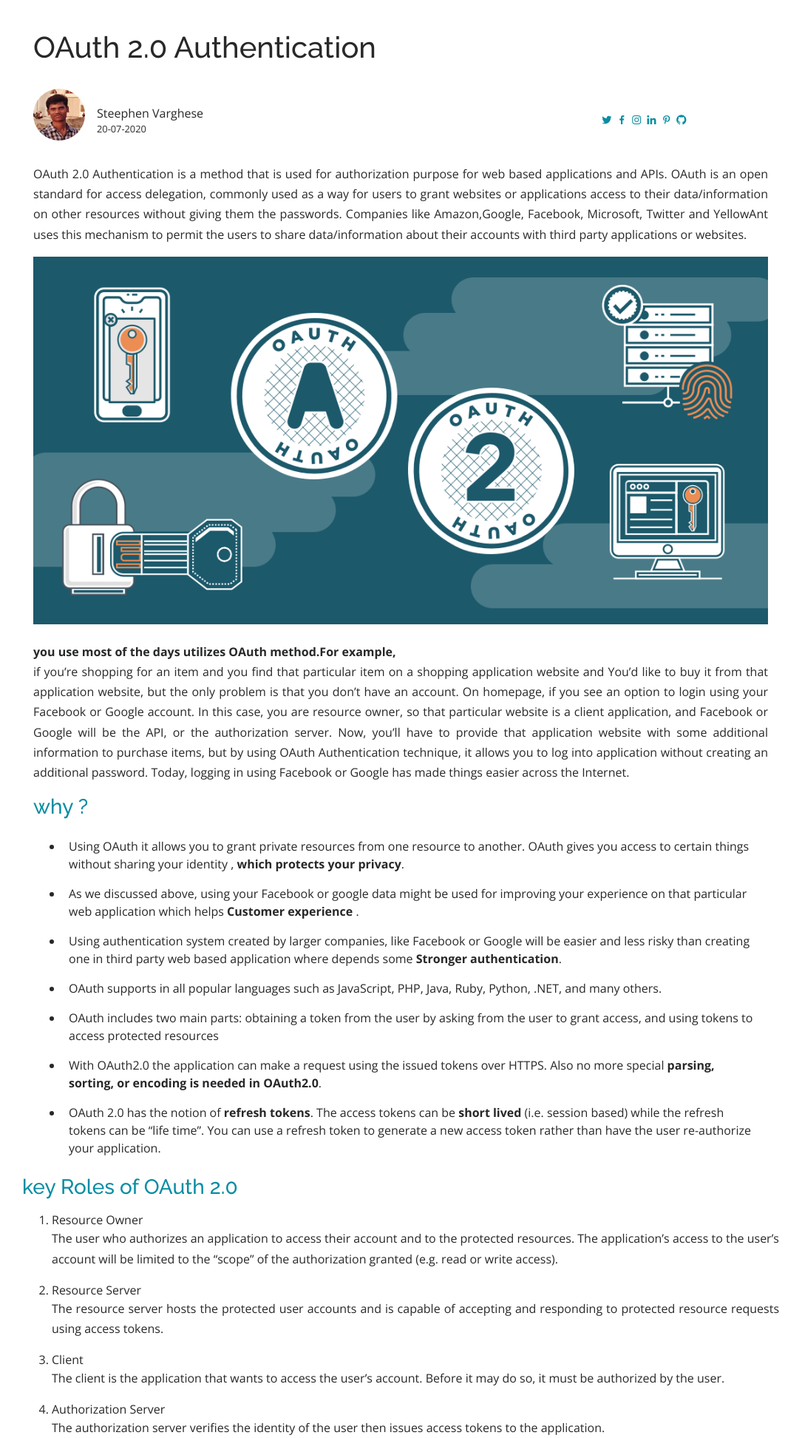
After one commit to steephenv/portfolio, a PHP site: page /portfolio-details.html in a window 1280 px wide. The commit adds this page. Shown: the top 1944 px of the page at 74% size, without its empty margins (98-1183 px from the left). Run offline with PHP 8.4, Linux system fonts and the light colour scheme.

Commit message:
style and contents added for portfolio

```diff
--- a/assets/css/style.css
+++ b/assets/css/style.css
@@ -11,6 +11,7 @@
 body {
   font-family: "Open Sans", sans-serif;
   color: #272829;
+  width: 100%
 }
 
 a {
@@ -144,7 +145,8 @@ h6 {
 
 @media (min-width: 992px) {
   #main {
-    margin-left: 100px;
+    margin: 0 auto;
+    width: 80%;
   }
 }
 
@@ -360,7 +362,7 @@ section {
 }
 
 .section-title h2::before {
-  content: '';
+  content: "";
   position: absolute;
   display: block;
   width: 120px;
@@ -371,7 +373,7 @@ section {
 }
 
 .section-title h2::after {
-  content: '';
+  content: "";
   position: absolute;
   display: block;
   width: 40px;
@@ -482,7 +484,7 @@ section {
 .skills .progress-bar {
   width: 1px;
   height: 10px;
-  transition: .9s;
+  transition: 0.9s;
   background-color: #088da2;
 }
 
@@ -1202,3 +1204,64 @@ section {
 .text-padding {
   padding-bottom: 10px;
 }
+
+.blog-img-container {
+  display: flex;
+  flex-direction: column;
+  align-items: center
+}
+
+.blog-text-container p {
+  text-align: justify;
+  line-height: 1.7rem;
+}
+
+.blog-text-container h3 {
+  font-weight: 500;
+  margin-bottom: 1rem;
+  color: #078da2;
+}
+
+.blog-text-container ul li {
+  padding: 0.5rem;
+}
+
+.blog-title {
+  margin-bottom: 1.5rem
+}
+
+.prof-img {
+  border-radius: 50%;
+}
+
+.avatar {
+  display: flex;
+  flex-direction: row;
+  align-items: center;
+}
+
+.avatar-title {
+  font-size: 1rem
+}
+
+.avatar-image {
+  padding-right: 1rem;
+  padding-bottom: 1rem;
+}
+
+.link-container {
+  align-items: center;
+  display: flex;
+}
+
+.avatar-date {
+  font-size: .8rem;
+}
+
+.list-container {
+  width: calc(100% - 40px)
+}
+
+.blog-link {
+  cursor: pointer;
+}
--- a/assets/js/main.js
+++ b/assets/js/main.js
@@ -1,16 +1,16 @@
 /**
-* Template Name: MyResume - v2.1.0
-* Template URL: https://bootstrapmade.com/free-html-bootstrap-template-my-resume/
-* Author: BootstrapMade.com
-* License: https://bootstrapmade.com/license/
-*/
-!(function($) {
+ * Template Name: MyResume - v2.1.0
+ * Template URL: https://bootstrapmade.com/free-html-bootstrap-template-my-resume/
+ * Author: BootstrapMade.com
+ * License: https://bootstrapmade.com/license/
+ */
+!(function ($) {
   "use strict";
 
   // Preloader
-  $(window).on('load', function() {
+  $(window).on('load', function () {
     if ($('#preloader').length) {
-      $('#preloader').delay(100).fadeOut('slow', function() {
+      $('#preloader').delay(100).fadeOut('slow', function () {
         $(this).remove();
       });
     }
@@ -30,7 +30,7 @@
   }
 
   // Smooth scroll for the navigation menu and links with .scrollto classes
-  $(document).on('click', '.nav-menu a, .scrollto', function(e) {
+  $(document).on('click', '.nav-menu a, .scrollto', function (e) {
     if (location.pathname.replace(/^\//, '') == this.pathname.replace(/^\//, '') && location.hostname == this.hostname) {
       var target = $(this.hash);
       if (target.length) {
@@ -57,7 +57,7 @@
   });
 
   // Activate smooth scroll on page load with hash links in the url
-  $(document).ready(function() {
+  $(document).ready(function () {
     if (window.location.hash) {
       var initial_nav = window.location.hash;
       if ($(initial_nav).length) {
@@ -69,12 +69,12 @@
     }
   });
 
-  $(document).on('click', '.mobile-nav-toggle', function(e) {
+  $(document).on('click', '.mobile-nav-toggle', function (e) {
     $('body').toggleClass('mobile-nav-active');
     $('.mobile-nav-toggle i').toggleClass('icofont-navigation-menu icofont-close');
   });
 
-  $(document).click(function(e) {
+  $(document).click(function (e) {
     var container = $(".mobile-nav-toggle");
     if (!container.is(e.target) && container.has(e.target).length === 0) {
       if ($('body').hasClass('mobile-nav-active')) {
@@ -88,10 +88,10 @@
   var nav_sections = $('section');
   var main_nav = $('.nav-menu, #mobile-nav');
 
-  $(window).on('scroll', function() {
+  $(window).on('scroll', function () {
     var cur_pos = $(this).scrollTop() + 300;
 
-    nav_sections.each(function() {
+    nav_sections.each(function () {
       var top = $(this).offset().top,
         bottom = top + $(this).outerHeight();
 
@@ -108,7 +108,7 @@
   });
 
   // Back to top button
-  $(window).scroll(function() {
+  $(window).scroll(function () {
     if ($(this).scrollTop() > 100) {
       $('.back-to-top').fadeIn('slow');
     } else {
@@ -116,7 +116,7 @@
     }
   });
 
-  $('.back-to-top').click(function() {
+  $('.back-to-top').click(function () {
     $('html, body').animate({
       scrollTop: 0
     }, 1500, 'easeInOutExpo');
@@ -130,8 +130,8 @@
   });
 
   // Skills section
-  $('.skills-content').waypoint(function() {
-    $('.progress .progress-bar').each(function() {
+  $('.skills-content').waypoint(function () {
+    $('.progress .progress-bar').each(function () {
       $(this).css("width", $(this).attr("aria-valuenow") + '%');
     });
   }, {
@@ -147,12 +147,12 @@
   }
 
   // Porfolio isotope and filter
-  $(window).on('load', function() {
+  $(window).on('load', function () {
     var portfolioIsotope = $('.portfolio-container').isotope({
       itemSelector: '.portfolio-item'
     });
 
-    $('#portfolio-flters li').on('click', function() {
+    $('#portfolio-flters li').on('click', function () {
       $("#portfolio-flters li").removeClass('filter-active');
       $(this).addClass('filter-active');
 
@@ -189,3 +189,7 @@
   });
 
 })(jQuery);
+
+function goto(url) {
+  window.location.href = url
+}
--- /dev/null
+++ b/portfolio-details.html
@@ -0,0 +1,282 @@
+<!DOCTYPE html>
+<html lang="en">
+
+<head>
+  <meta charset="utf-8">
+  <meta content="width=device-width, initial-scale=1.0" name="viewport">
+
+  <title> OAuth 2.0 Blog</title>
+  <meta content="" name="descriptison">
+  <meta content="" name="keywords">
+
+  <!-- Favicons -->
+  <link href="assets/img/favicon.ico" rel="icon">
+  <link href="assets/img/apple-touch-icon.png" rel="apple-touch-icon">
+
+  <!-- Google Fonts -->
+  <link
+    href="https://fonts.googleapis.com/css?family=Open+Sans:300,300i,400,400i,600,600i,700,700i|Raleway:300,300i,400,400i,500,500i,600,600i,700,700i|Poppins:300,300i,400,400i,500,500i,600,600i,700,700i"
+    rel="stylesheet">
+
+  <!-- Vendor CSS Files -->
+  <link href="assets/vendor/bootstrap/css/bootstrap.min.css" rel="stylesheet">
+  <link href="assets/vendor/icofont/icofont.min.css" rel="stylesheet">
+  <link href="assets/vendor/boxicons/css/boxicons.min.css" rel="stylesheet">
+
+  <!-- Template Main CSS File -->
+  <link href="assets/css/style.css" rel="stylesheet">
+
+  <!-- =======================================================
+  * Template Name: MyResume - v2.1.0
+  * Template URL: https://bootstrapmade.com/free-html-bootstrap-template-my-resume/
+  * Author: BootstrapMade.com
+  * License: https://bootstrapmade.com/license/
+  ======================================================== -->
+</head>
+
+<body>
+
+  <main id="main">
+
+    <!-- ======= Portfolio Details ======= -->
+    <section id="portfolio-details" class="portfolio-details">
+      <div class="container" data-aos="fade-up">
+        <div class="row">
+          <div class="col-lg-12">
+            <h1 class="blog-title">
+              OAuth 2.0 Authentication
+            </h1>
+          </div>
+        </div>
+        <div class="row mt-2 mb-3">
+          <div class="col-md-9">
+            <div class="avatar">
+              <div class="avatar-image">
+                <img src="assets/img/steephen.jpg" alt="Avatar" class="prof-img" width="70" height="70">
+              </div>
+              <div>
+                <span class="avatar-title"> Steephen Varghese</span>
+                <div class="avatar-date"> 20-07-2020</div>
+              </div>
+            </div>
+          </div>
+          <div class="col-md-3 link-container">
+            <div class="social-links">
+              <a href="https://twitter.com/steephenvrs3" class="twitter"><i class="bx bxl-twitter"></i></a>
+              <a href="https://www.facebook.com/steephen.varghese/about" class="facebook"><i
+                  class="bx bxl-facebook"></i></a>
+              <a href="https://www.instagram.com/steephenn_varghese/?hl=en" class="instagram"><i
+                  class="bx bxl-instagram"></i></a>
+              <a href="https://www.linkedin.com/in/steephen-varghese-5a6973158/" class="linkedin"><i
+                  class="bx bxl-linkedin"></i></a>
+              <a href="https://in.pinterest.com/steephenv/" class="pinterest-alt"><i
+                  class="bx bxl-pinterest-alt"></i></a>
+              <a href="https://github.com/steephenv/" class="github"><i class="bx bxl-github"></i></a>
+            </div>
+          </div>
+        </div>
+
+        <div class="row">
+          <div class="col-lg-12 blog-text-container blog-img-container">
+            <p>
+              OAuth 2.0 Authentication is a method that is used for authorization purpose for web based applications
+              and
+              APIs.
+              OAuth is an open standard for access delegation, commonly used as a way for users to grant websites or
+              applications access to their data/information on other resources without giving them the passwords.
+              Companies like Amazon,Google, Facebook, Microsoft, Twitter and YellowAnt uses this mechanism to permit
+              the
+              users to share data/information about their accounts with third party applications or websites.
+            </p>
+
+            <img src="assets/img/everything-about-oauth-article.png" class="img-fluid mb-4" alt="">
+            <p>
+              <strong> you use most of the days utilizes OAuth method.For example,</strong><br />
+              if you’re shopping for an item and you find that particular item on a shopping application website and
+              You’d like to buy it from that application website, but the only problem is that you don’t have an
+              account.
+              On homepage, if you see an option to login using your Facebook or Google account. In this case, you
+              are
+              resource owner,
+              so that particular website is a client application, and Facebook or Google will be the API, or the
+              authorization server.
+              Now, you’ll have to provide that application website with some additional information to purchase
+              items,
+              but by using OAuth Authentication technique, it allows you to log into application without creating an
+              additional password.
+              Today, logging in using Facebook or Google has made things easier across the Internet.
+            </p>
+          </div>
+        </div>
+        <div class="row">
+          <div class="col-lg-12 blog-text-container list-container">
+            <h3> why ?</h3>
+            <ul>
+              <li>Using OAuth it allows you to grant private resources from one resource to another. OAuth gives you
+                access to certain things without sharing your identity , <b> which protects your privacy</b>.</li>
+              <li>
+                As we discussed above, using your Facebook or google data might be used for improving your
+                experience on
+                that particular web application which helps <b> Customer experience </b>.
+              </li>
+              <li>
+                Using authentication system created by larger companies, like Facebook or Google will be easier and
+                less
+                risky than creating one in third party web based application where depends some <b>Stronger
+                  authentication</b>.
+              </li>
+              <li>
+                OAuth supports in all popular languages such as JavaScript, PHP, Java, Ruby, Python, .NET, and many
+                others.
+              </li>
+              <li>
+                OAuth includes two main parts: obtaining a token from the user by asking from the user to grant
+                access,
+                and using tokens to access protected resources
+              </li>
+              <li>
+                With OAuth2.0 the application can make a request using the issued tokens over HTTPS. Also no more
+                special <b> parsing, sorting, or encoding is needed in OAuth2.0</b>.
+              </li>
+              <li>
+                OAuth 2.0 has the notion of <b>refresh tokens</b>. The access tokens can be <b>short lived</b> (i.e.
+                session based) while the refresh tokens can be “life time”. You can use a refresh token to generate
+                a
+                new access token rather than have the user re-authorize your application.
+              </li>
+            </ul>
+          </div>
+          <div class="row">
+
+            <div class="col-lg-12 blog-text-container list-container">
+              <h3>key Roles of OAuth 2.0
+              </h3>
+              <ol>
+                <li>
+                  Resource Owner
+                  <p>The user who authorizes an application to access their account and to the protected resources.
+                    The application’s access to the user’s account will be limited to the “scope” of the
+                    authorization
+                    granted (e.g. read or write access).
+                  </p>
+                </li>
+                <li>
+                  Resource Server
+                  <p>The resource server hosts the protected user accounts and is capable of accepting and
+                    responding to
+                    protected resource requests using access tokens.
+
+                  </p>
+                </li>
+                <li>
+                  Client
+                  <p>The client is the application that wants to access the user’s account. Before it may do so, it
+                    must
+                    be authorized by the user.
+
+                  </p>
+                </li>
+                <li>
+                  Authorization Server
+                  <p>The authorization server verifies the identity of the user then issues access tokens to the
+                    application.
+                  </p>
+                </li>
+              </ol>
+            </div>
+          </div>
+        </div>
+        <div class="row">
+          <div class="col-lg-12 blog-text-container blog-img-container">
+            <!-- <h3>Work Flow:
+            </h3> -->
+            <img src="assets/img/oauthsimple.png" class="img-fluid mb-4" alt="">
+          </div>
+        </div>
+        <div class="row">
+          <div class="col-lg-12 blog-text-container list-container">
+            <ul>
+              <li> The client requests authorization to access service resources from the user. The client needs to
+                provide the client ID, client secret, redirect URI and the required scopes.
+
+              </li>
+              <li> The client receives an authorization grant, which is a credential representing the resource
+                owner's
+                authorization, expressed using one of four grant types defined in this specification or using an
+                extension grant type. The authorization grant type depends on the method used by the client to
+                request
+                authorization and the types supported by the authorization server.
+
+              </li>
+              <li> The client requests an access token by authenticating with the authorization server and
+                presenting
+                the
+                authorization grant.
+
+              </li>
+              <li> The authorization server authenticates the client and validates the authorization grant, and if
+                successfully validated then issues an access token.
+
+              </li>
+              <li> The client requests the protected resource from the resource server and authenticates by
+                presenting
+                the access token.
+
+              </li>
+              <li> The resource server validates the access token, and if successfully validated, it will serve that
+                particular request.
+
+              </li>
+            </ul>
+          </div>
+        </div>
+        <div class="row">
+          <div class="col-lg-12 blog-text-container blog-img-container">
+            <h3>Example Work Flow:
+            </h3>
+            <img width="800" src="assets/img/maxresdefault.jpg" class="img-fluid" alt="">
+          </div>
+        </div>
+    </section><!-- End Portfolio Details -->
+
+  </main><!-- End #main -->
+  <footer id="footer">
+    <div class="container">
+      <h3>Steephen Varghese</h3>
+      <p>
+        Simplicity is prerequisite for reliability.
+      </p>
+      <div class="social-links">
+        <a href="https://twitter.com/steephenvrs3" class="twitter"><i class="bx bxl-twitter"></i></a>
+        <a href="https://www.facebook.com/steephen.varghese/about" class="facebook"><i class="bx bxl-facebook"></i></a>
+        <a href="https://www.instagram.com/steephenn_varghese/?hl=en" class="instagram"><i
+            class="bx bxl-instagram"></i></a>
+        <a href="https://www.linkedin.com/in/steephen-varghese-5a6973158/" class="linkedin"><i
+            class="bx bxl-linkedin"></i></a>
+        <a href="https://in.pinterest.com/steephenv/" class="pinterest-alt"><i class="bx bxl-pinterest-alt"></i></a>
+        <a href="https://github.com/steephenv/" class="github"><i class="bx bxl-github"></i></a>
+      </div>
+      <div class="copyright">
+        &copy; Copyright <strong><span>steephen.me</span></strong>. All Rights Reserved
+      </div>
+      <div class="credits">
+        <!-- All the links in the footer should remain intact. -->
+        <!-- You can delete the links only if you purchased the pro version. -->
+        <!-- Licensing information: [license-url] -->
+        <!-- Purchase the pro version with working PHP/AJAX contact form: https://bootstrapmade.com/free-html-bootstrap-template-my-resume/ -->
+        Designed with ♥ steephen varghese
+      </div>
+    </div>
+  </footer>
+  <a href="#" class="back-to-top"><i class="bx bx-up-arrow-alt"></i></a>
+  <div id="preloader"></div>
+
+  <!-- Vendor JS Files -->
+  <script src="assets/vendor/jquery/jquery.min.js"></script>
+  <script src="assets/vendor/bootstrap/js/bootstrap.bundle.min.js"></script>
+  <!-- Template Main JS File -->
+  <script src="assets/js/main.js"></script>
+
+</body>
+
+</html>
```
Also changed, not shown: index.html (renamed from index.php, +15 -23 lines), portfolio-details.php (deleted, +0 -102 lines), assets/img/everything-about-oauth-article.png (added), assets/img/maxresdefault.jpg (added), assets/img/oauthsimple.png (added), assets/img/steephen.jpg (added).
